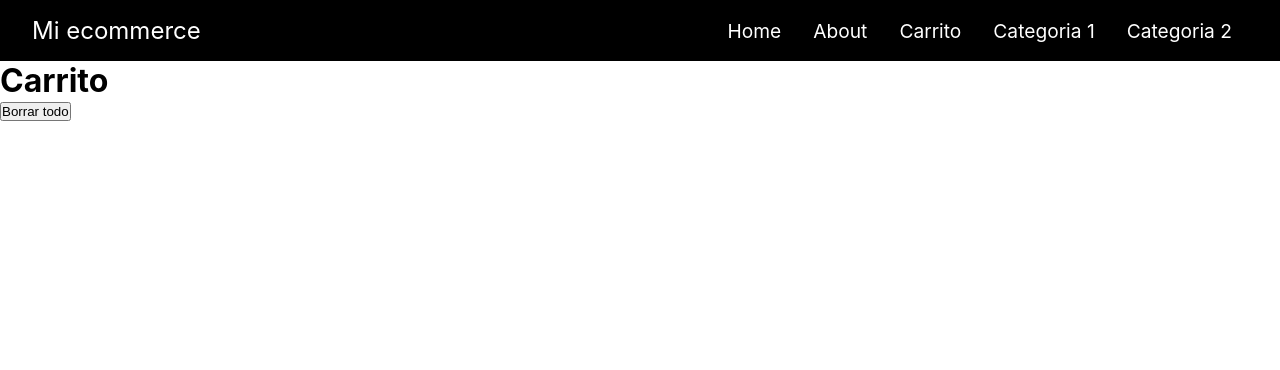
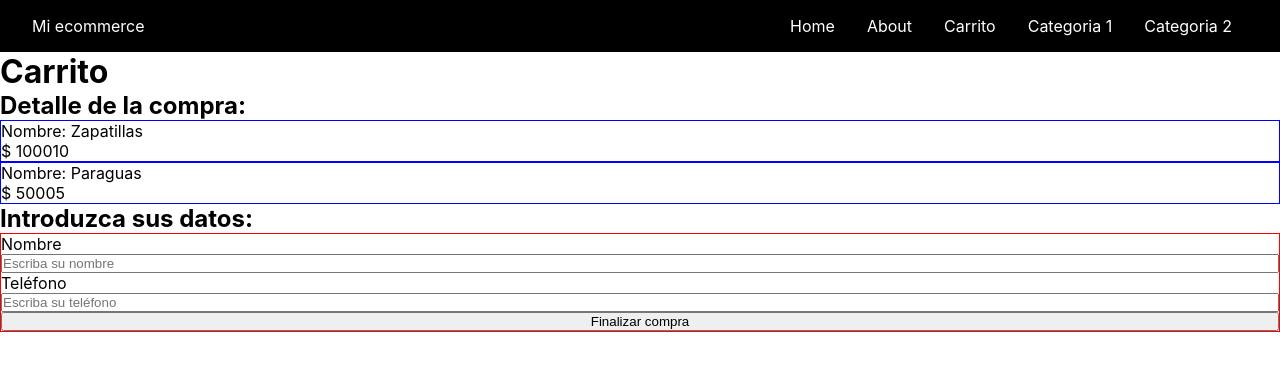
Before and after one commit to FabriBorgobello/reactjs-25395-coder, a React (Create React App) app: page /cart in a window 1280 px wide. Shown: the top 370 px of the page. Built offline with nearby package versions, Linux system fonts and the light colour scheme; no server answers.

Commit message:
Firebase II

```diff
--- a/src/App.js
+++ b/src/App.js
@@ -10,6 +10,7 @@ import NotFoundPage from "./pages/NotFoundPage";
 import { UserProvider } from "./context/UserContext";
 import { CartProvider } from "./context/CartContext";
 import CartPage from "./pages/CartPage";
+import ThankYouPage from "./pages/ThankYouPage";
 
 function App() {
   return (
@@ -29,6 +30,7 @@ function App() {
               </Route>
               <Route path="category/:categoryId" element={<HomePage />} />
               <Route path="cart" element={<CartPage />} />
+              <Route path="thanks/:orderId" element={<ThankYouPage />} />
               <Route path="*" element={<NotFoundPage />} />
             </Route>
           </Routes>
@@ -39,10 +41,3 @@ function App() {
 }
 
 export default App;
-
-// const getPoke = async () => {
-//   const response = await fetch(URL);
-//   const json = await response.json();
-//   console.log(json);
-// };
-// getPoke();
--- a/src/components/Navbar/index.jsx
+++ b/src/components/Navbar/index.jsx
@@ -4,7 +4,7 @@ import "./styles.scss";
 const Navbar = () => {
   return (
     <nav className="navbar">
-      <span>Mi ecommerce</span>
+      <Link to="/">Mi ecommerce</Link>
       <ul>
         <li>
           <Link to="/">Home</Link>
--- a/src/components/Navbar/styles.scss
+++ b/src/components/Navbar/styles.scss
@@ -5,6 +5,10 @@ nav.navbar {
   background-color: black;
   color: white;
   padding: 1rem 2rem;
+  > a {
+    text-decoration: none;
+    color: inherit;
+  }
   span {
     font-size: 1.5rem;
   }
@@ -14,7 +18,6 @@ nav.navbar {
     li {
       list-style: none;
       margin-inline: 1rem;
-      font-size: 1.2rem;
       a {
         text-decoration: none;
         color: inherit;
--- a/src/firebase/index.js
+++ b/src/firebase/index.js
@@ -3,12 +3,12 @@ import "firebase/firestore";
 
 // Your web app's Firebase configuration
 const firebaseConfig = {
-  apiKey: "AIzaSyAlViJPkGSTPWeM893GMfnn3PzSpbNFuHE",
-  authDomain: "coder-react-25395-hola.firebaseapp.com",
-  projectId: "coder-react-25395-hola",
-  storageBucket: "coder-react-25395-hola.appspot.com",
-  messagingSenderId: "933204800373",
-  appId: "1:933204800373:web:1bf36a3482cf718573193c",
+  apiKey: process.env.REACT_APP_API_KEY,
+  authDomain: process.env.REACT_APP_AUTH_DOMAIN,
+  projectId: process.env.REACT_APP_PROJECT_ID,
+  storageBucket: process.env.REACT_APP_STORAGE_BUCKET,
+  messagingSenderId: process.env.REACT_APP_MESSAGING_SENDER_ID,
+  appId: process.env.REACT_APP_APP_ID,
 };
 
 const app = firebase.initializeApp(firebaseConfig);
--- a/src/pages/AboutPage.jsx
+++ b/src/pages/AboutPage.jsx
@@ -1,10 +1,19 @@
 import { Outlet } from "react-router-dom";
+import { getFirestore } from "../firebase";
 
 const AboutPage = () => {
+  const updateOrder = () => {
+    const db = getFirestore();
+    const collection = db.collection("orders");
+    const element = collection.doc("IC1xBczXUXh80ypEEcQE");
+
+    element.delete().then((res) => console.log("Elemento eliminado", res));
+  };
   return (
     <div>
       <h1>AboutPage</h1>
       <Outlet />
+      <button onClick={updateOrder}>Eliminar</button>
     </div>
   );
 };
--- a/src/pages/CartPage.jsx
+++ b/src/pages/CartPage.jsx
@@ -1,24 +1,109 @@
 import * as React from "react";
-import { useCart } from "../context/CartContext";
+import { useNavigate } from "react-router-dom";
+import { getFirestore } from "../firebase";
+
+const CARRITO = [
+  {
+    item: {
+      id: 1,
+      name: "Zapatillas",
+      price: 10001,
+      description: "Esta es la descripción del producto número 1 ",
+      stock: 1001,
+      img: "https://picsum.photos/200",
+      categoryId: 1,
+    },
+    quantity: 10,
+  },
+  {
+    item: {
+      id: 2,
+      name: "Paraguas",
+      price: 10001,
+      description: "Esta es la descripción del producto número 1 ",
+      stock: 1001,
+      img: "https://picsum.photos/200",
+      categoryId: 1,
+    },
+    quantity: 5,
+  },
+];
 
 const CartPage = () => {
-  const { cart, removeItem, clearAll } = useCart();
+  const [name, setName] = React.useState("");
+  const [phone, setPhone] = React.useState("");
+  let navigate = useNavigate();
+
+  const getTotal = (cart) => {
+    let total = 0;
+    cart.forEach((element) => {
+      total += element.item.price * element.quantity;
+    });
+    return total;
+  };
+
+  const handleSubmit = async (evt) => {
+    evt.preventDefault();
+
+    if (!name || !phone) {
+      console.log("Por favor llene los campos");
+      return false;
+    }
+
+    const newOrder = {
+      buyer: { name, phone },
+      items: CARRITO,
+      total: getTotal(CARRITO),
+    };
+
+    console.log(newOrder);
+    const db = getFirestore();
+    const ordersCollection = db.collection("orders");
+    const response = await ordersCollection.add(newOrder);
+    navigate(`/thanks/${response.id}`);
+  };
 
   return (
     <div>
       <h1>Carrito</h1>
-      {cart.map((purchase) => {
+      <h2>Detalle de la compra:</h2>
+      {CARRITO.map((cart) => {
         return (
-          <div key={purchase.item.id}>
-            <p>{purchase.item.name}</p>
-            <p>{purchase.quantity}</p>
-            <button onClick={() => removeItem(purchase.item.id)}>
-              Delete Item
-            </button>
+          <div key={cart.item.id} style={{ border: "1px solid blue" }}>
+            <p>Nombre: {cart.item.name}</p>
+            <p>$ {cart.item.price * cart.quantity}</p>
           </div>
         );
       })}
-      <button onClick={clearAll}>Borrar todo</button>
+      <h2>Introduzca sus datos:</h2>
+      <form
+        onSubmit={handleSubmit}
+        style={{
+          display: "flex",
+          flexDirection: "column",
+          border: "1px solid red",
+        }}
+      >
+        <label htmlFor="name">Nombre</label>
+        <input
+          type="text"
+          id="name"
+          name="name"
+          placeholder="Escriba su nombre"
+          value={name}
+          onChange={(e) => setName(e.target.value)}
+        />
+        <label htmlFor="phone">Teléfono</label>
+        <input
+          type="number"
+          id="phone"
+          name="phone"
+          placeholder="Escriba su teléfono"
+          value={phone}
+          onChange={(e) => setPhone(e.target.value)}
+        />
+        <input type="submit" value="Finalizar compra" />
+      </form>
     </div>
   );
 };
--- a/src/pages/HomePage/index.jsx
+++ b/src/pages/HomePage/index.jsx
@@ -3,8 +3,6 @@ import Item from "../../components/Item";
 import "./styles.scss";
 import { getFirestore } from "../../firebase";
 import { useParams } from "react-router-dom";
-
-// const URL = "http://localhost:3001/productos";
 
 const HomePage = () => {
   const [data, setData] = React.useState([]);
@@ -17,10 +15,10 @@ const HomePage = () => {
     let productsCollection;
     if (categoryId) {
       productsCollection = db
-        .collection("productos")
+        .collection("products")
         .where("categoryId", "==", Number(categoryId));
     } else {
-      productsCollection = db.collection("productos");
+      productsCollection = db.collection("products");
     }
 
     const getDataFromFirestore = async () => {
@@ -36,13 +34,6 @@ const HomePage = () => {
       }
     };
     getDataFromFirestore();
-
-    // setIsLoading(true);
-    // fetch(URL)
-    //   .then((response) => response.json())
-    //   .then((json) => setData(json))
-    //   .catch((err) => setError(err))
-    //   .finally(() => setIsLoading(false));
   }, [categoryId]);
 
   if (isLoading) {
@@ -63,40 +54,3 @@ const HomePage = () => {
 };
 
 export default HomePage;
-
-// const HomePage = () => {
-//   const { data, isLoading, error, cambiarNombre } = useUser();
-
-//   if (isLoading) {
-//     return <p>Cargando...</p>;
-//   } else if (error) {
-//     return <p>Ha habido un error</p>;
-//   } else
-//     return (
-//       <div>
-//         <h1>Home</h1>
-
-//         {/* HOOK */}
-//         <p>Nombre: {data.name}</p>
-//         <p>Email: {data.email}</p>
-//         <img src={data.img} alt={data.name} />
-
-//         <button onClick={cambiarNombre}>Cambiar nombre</button>
-//       </div>
-//     );
-// };
-
-{
-  /* CONSUMER */
-}
-{
-  /* <UserContext.Consumer>
-        {(value) => (
-          <div>
-            <p>Nombre: {value.name}</p>
-            <p>Email: {value.email}</p>
-            <img src={value.img} alt={name} />
-          </div>
-        )}
-      </UserContext.Consumer> */
-}
--- a/src/pages/ProductDetailPage.jsx
+++ b/src/pages/ProductDetailPage.jsx
@@ -10,7 +10,7 @@ const ProductDetailPage = () => {
 
   useEffect(() => {
     const db = getFirestore();
-    const productsCollection = db.collection("productos");
+    const productsCollection = db.collection("products");
     const selectedProduct = productsCollection.doc(productId);
 
     setIsLoading(true);
--- /dev/null
+++ b/src/pages/ThankYouPage.jsx
@@ -0,0 +1,29 @@
+import * as React from "react";
+import { useParams } from "react-router-dom";
+import { getFirestore } from "../firebase";
+
+const ThankYouPage = () => {
+  const { orderId } = useParams();
+  const [order, setOrder] = React.useState({});
+
+  React.useEffect(() => {
+    const db = getFirestore();
+    db.collection("orders")
+      .doc(orderId)
+      .get()
+      .then((res) => setOrder({ id: res.id, ...res.data() }));
+  }, [orderId]);
+
+  if (!order.id) {
+    return <p>Cargando...</p>;
+  }
+
+  return (
+    <div>
+      <h1>Gracias por su compra, sr/sra. {order.buyer.name}</h1>
+      <h2>Detalle de su compra:</h2>
+      <p>{order.items[0].item.name}</p>
+    </div>
+  );
+};
+export default ThankYouPage;
```
